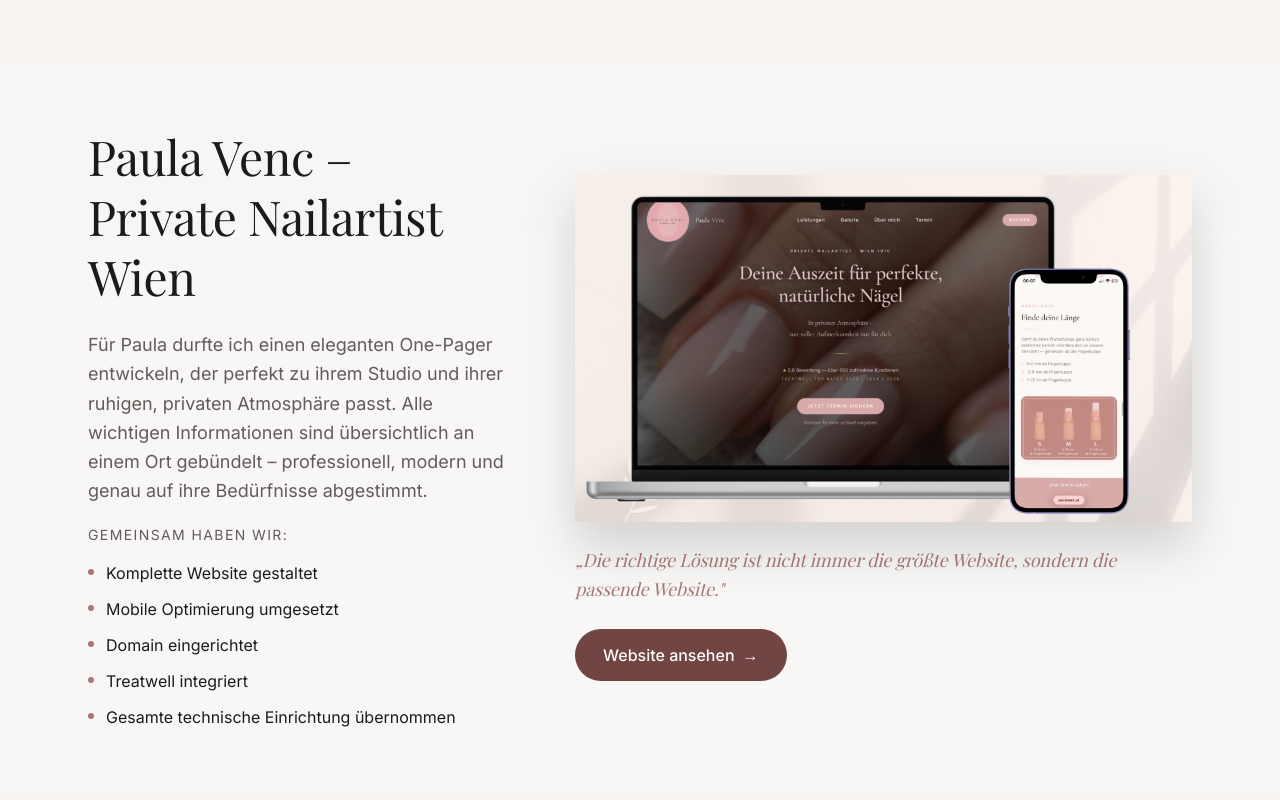
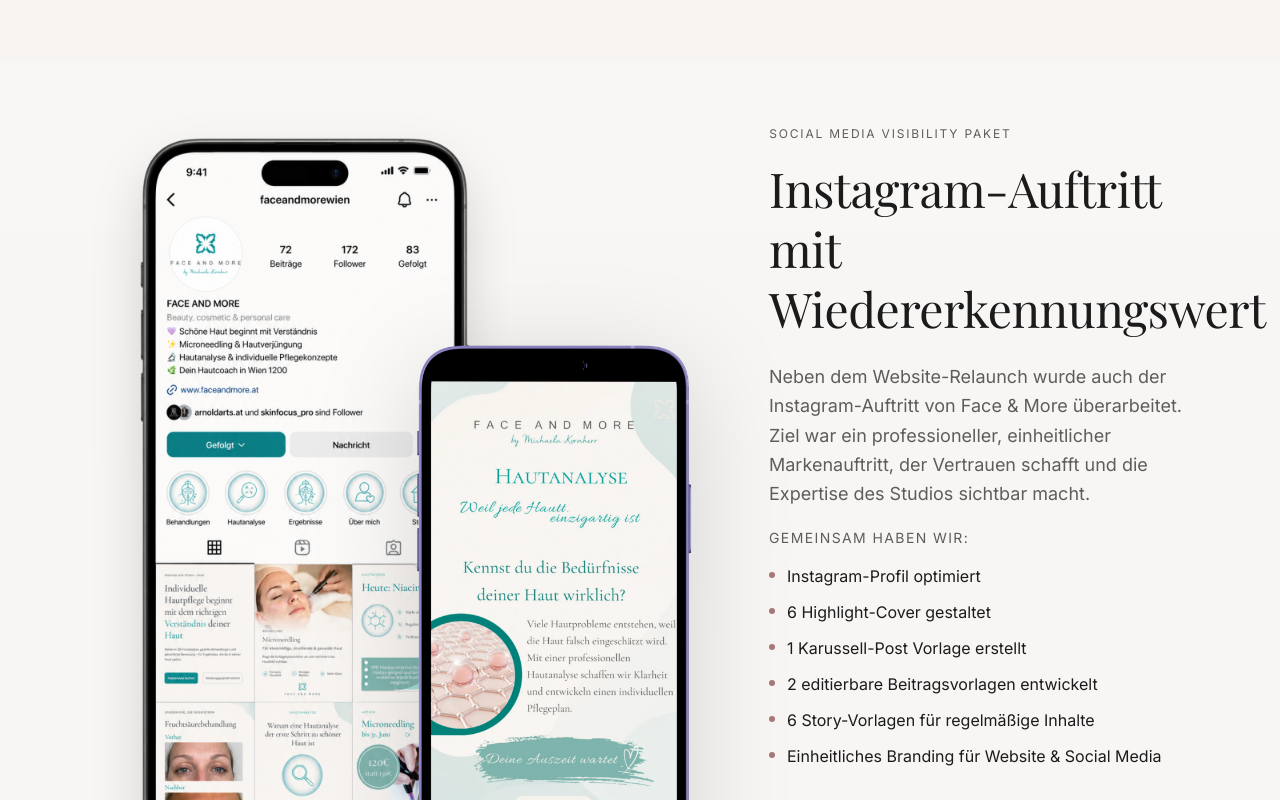
Before and after one commit to Javera-Studio/javera-studio-nextjs, a Next.js app: page / in a window 1280 px wide. Shown: the part 6120-6920 px from the top of the page. Built offline with nearby package versions, Linux system fonts and the light colour scheme.

Commit message:
Face & More: Social Media Visibility Paket ergänzt (Next.js Port)
FaceAndMoreSocial-Sektion aus dem Live-Repo portiert – Feed-Mockup groß,
Profil-Mockup versetzt überlappend. Bilder in /public, next/image verwendet.

```diff
--- a/src/app/page.tsx
+++ b/src/app/page.tsx
@@ -311,6 +311,100 @@
               {leistungen.map((l) => (
                 <li key={l} className="flex items-start gap-3 text-ink">
                   <span className="mt-2 h-1.5 w-1.5 rounded-full bg-mauve flex-shrink-0" /><span>{l}</span>
+                </li>
+              ))}
+            </ul>
+          </div>
+        </div>
+      </div>
+    </section>
+  );
+}
+
+function FaceAndMoreSocial() {
+  const leistungen = [
+    "Instagram-Profil optimiert",
+    "6 Highlight-Cover gestaltet",
+    "1 Karussell-Post Vorlage erstellt",
+    "2 editierbare Beitragsvorlagen entwickelt",
+    "6 Story-Vorlagen für regelmäßige Inhalte",
+    "Einheitliches Branding für Website & Social Media",
+  ];
+
+  return (
+    <section className="py-12 md:py-16 bg-stone-50/40">
+      <div className="max-w-6xl mx-auto px-6">
+        <div className="grid md:grid-cols-12 gap-10 md:gap-16 items-start">
+          {/* Left: Mockup Images */}
+          <div className="reveal md:col-span-7">
+            {/* Mobile: stacked */}
+            <div className="flex flex-col gap-4 md:hidden">
+              <Image
+                src="/insta.mockup.feed.png"
+                alt="Instagram Feed & Story Mockup für Face & More"
+                loading="lazy"
+                width={800}
+                height={600}
+                className="w-full rounded-2xl drop-shadow-xl"
+              />
+              <Image
+                src="/insta.mockup.png"
+                alt="Instagram-Profil Mockup für Face & More"
+                loading="lazy"
+                width={600}
+                height={600}
+                className="w-3/4 mx-auto"
+                style={{ filter: "drop-shadow(0 12px 30px rgba(0,0,0,0.13))" }}
+              />
+            </div>
+            {/* Desktop: overlapping layout – Feed groß, Profil versetzt */}
+            <div className="hidden md:block relative" style={{ paddingBottom: "11rem" }}>
+              <div className="w-[70%] relative z-10 drop-shadow-2xl">
+                <Image
+                  src="/insta.mockup.feed.png"
+                  alt="Instagram Feed & Story Mockup für Face & More"
+                  loading="lazy"
+                  width={800}
+                  height={600}
+                  className="w-full rounded-2xl"
+                />
+              </div>
+              <div
+                className="absolute bottom-0 w-[51%] z-20"
+                style={{ left: "50%", transform: "translateY(-30%)", filter: "drop-shadow(0 20px 50px rgba(0,0,0,0.14))" }}
+              >
+                <Image
+                  src="/insta.mockup.png"
+                  alt="Instagram-Profil Mockup für Face & More"
+                  loading="lazy"
+                  width={600}
+                  height={600}
+                  className="w-full"
+                />
+              </div>
+            </div>
+            <p className="reveal mt-8 font-serif text-base text-ink/70 italic leading-relaxed">
+              „Ein professioneller Auftritt endet nicht bei der Website – er setzt sich auf Social Media fort."
+            </p>
+          </div>
+
+          {/* Right: Text */}
+          <div className="md:col-span-5">
+            <div className="text-xs uppercase tracking-[0.15em] text-muted-foreground mb-4 break-words">
+              Social Media Visibility Paket
+            </div>
+            <h2 className="reveal font-serif text-3xl md:text-5xl text-ink leading-tight">
+              Instagram-Auftritt mit Wiedererkennungswert
+            </h2>
+            <p className="reveal reveal-delay mt-6 text-muted-foreground text-lg leading-relaxed">
+              Neben dem Website-Relaunch wurde auch der Instagram-Auftritt von Face &amp; More überarbeitet. Ziel war ein professioneller, einheitlicher Markenauftritt, der Vertrauen schafft und die Expertise des Studios sichtbar macht.
+            </p>
+            <p className="reveal mt-5 text-sm text-muted-foreground uppercase tracking-widest">Gemeinsam haben wir:</p>
+            <ul className="reveal mt-4 space-y-3">
+              {leistungen.map((l) => (
+                <li key={l} className="flex items-start gap-3 text-ink">
+                  <span className="mt-2 h-1.5 w-1.5 rounded-full bg-mauve flex-shrink-0" />
+                  <span>{l}</span>
                 </li>
               ))}
             </ul>
@@ -687,6 +781,7 @@
       <Warum />
       <Angebot />
       <FaceAndMore />
+      <FaceAndMoreSocial />
       <PaulaVenc />
       <DivineBeautyNails />
       <Testimonials />
```
Also changed, not shown: public/insta.mockup.feed.png (added), public/insta.mockup.png (added).
